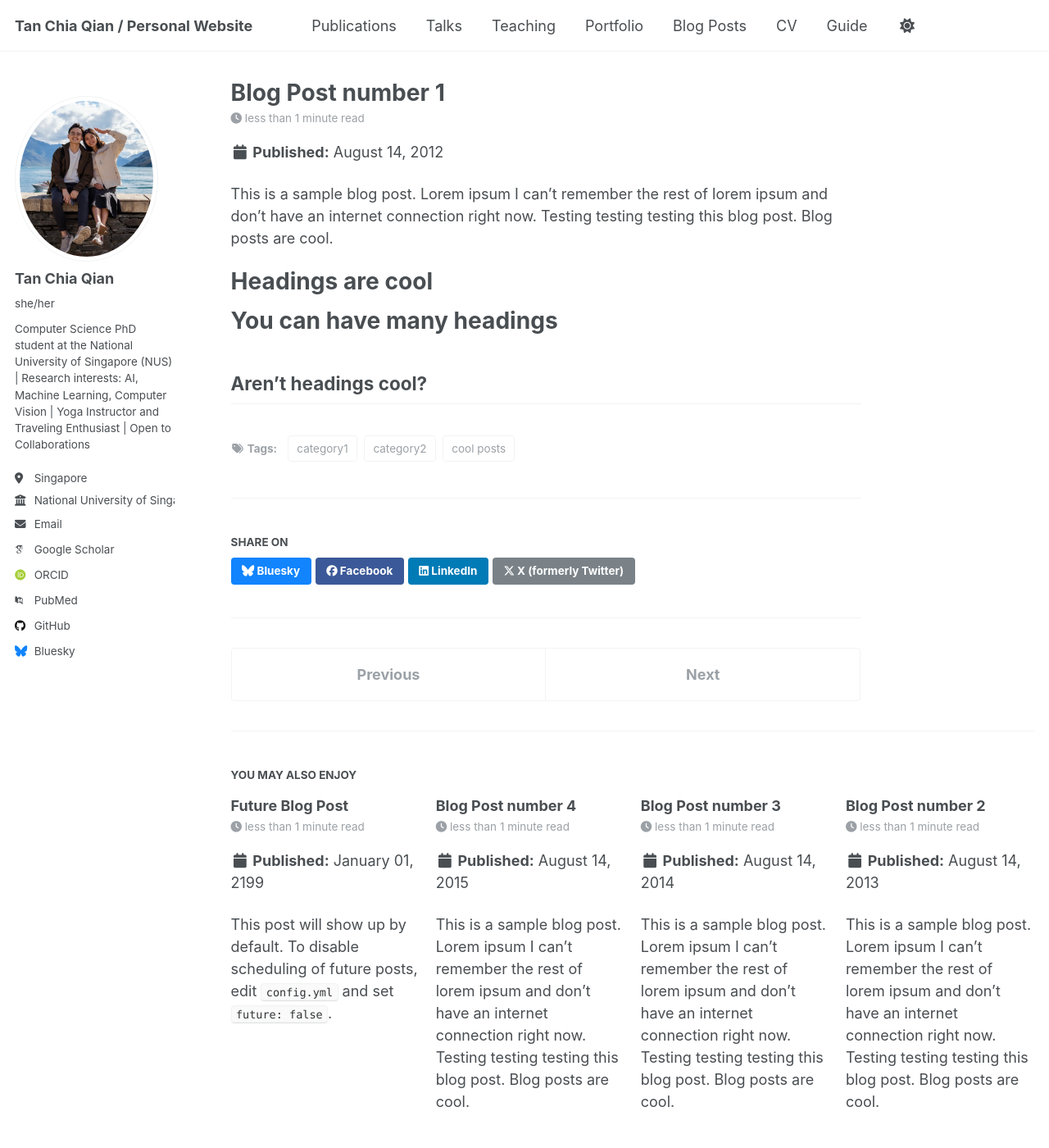
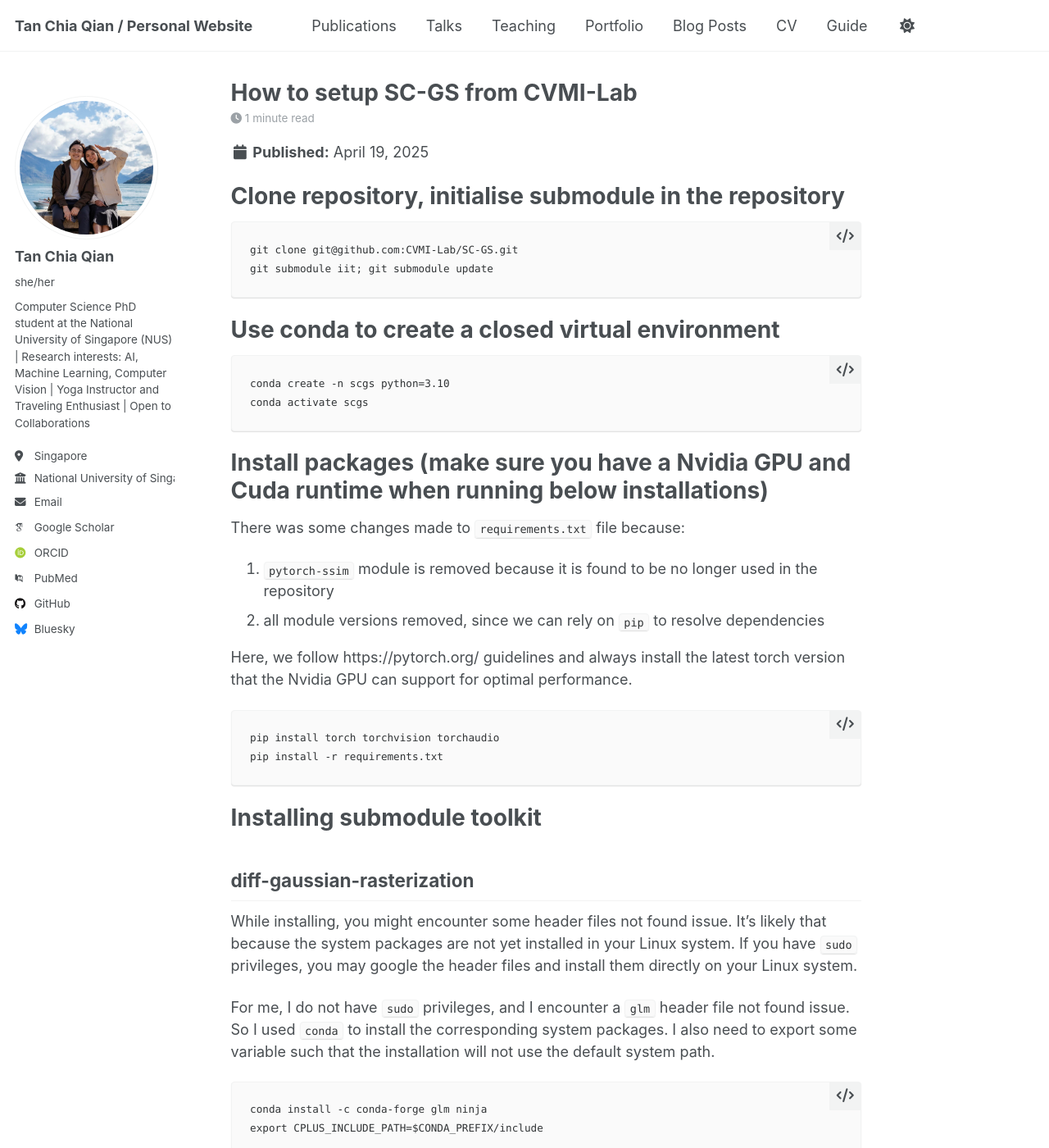
Before and after one commit to TCQian/tcqian.github.io, a Jekyll site: the page built from _posts/2012-08-14-blog-post-1.md, in a window 1280 px wide and 1400 px high. Shown: the whole window at 82% size. Built offline with Jekyll 4.4.1, drawn with Linux system fonts in a browser that asks for light colours; some web fonts are replaced; some of the changed text lies outside the part shown.

Commit message:
add blog post

````diff
--- a/_config.yml
+++ b/_config.yml
@@ -88,7 +88,7 @@ publication_category:
 teaser                   :  # filename of teaser fallback teaser image placed in /images/, .e.g. "500x300.png"
 breadcrumbs              : false # true, false (default)
 words_per_minute         : 160
-future                   : true
+future                   : false
 read_more                : "disabled" # if enabled, adds "Read more" links to excerpts
 talkmap_link             : false      #change to true to add link to talkmap on talks page
 comments:
--- a/_posts/2012-08-14-blog-post-1.md
+++ b/_posts/2012-08-14-blog-post-1.md
@@ -1,20 +1,76 @@
 ---
-title: 'Blog Post number 1'
-date: 2012-08-14
-permalink: /posts/2012/08/blog-post-1/
+title: "How to setup SC-GS from CVMI-Lab"
+date: 2025-04-19
+permalink: /posts/phd/computer-vision/sc-gs
 tags:
-  - cool posts
-  - category1
-  - category2
+  - 3D Gaussian
+  - Computer Vision
 ---
 
-This is a sample blog post. Lorem ipsum I can't remember the rest of lorem ipsum and don't have an internet connection right now. Testing testing testing this blog post. Blog posts are cool.
+# Clone repository, initialise submodule in the repository
 
-Headings are cool
-======
+```
+git clone git@github.com:CVMI-Lab/SC-GS.git
+git submodule iit; git submodule update
+```
 
-You can have many headings
-======
+# Use conda to create a closed virtual environment
 
-Aren't headings cool?
-------
+```
+conda create -n scgs python=3.10
+conda activate scgs
+```
+
+# Install packages (make sure you have a Nvidia GPU and Cuda runtime when running below installations)
+
+There was some changes made to `requirements.txt` file because:
+
+1. `pytorch-ssim` module is removed because it is found to be no longer used in the repository
+1. all module versions removed, since we can rely on `pip` to resolve dependencies
+
+Here, we follow https://pytorch.org/ guidelines and always install the latest torch version that the Nvidia GPU can support for optimal performance.
+
+```
+pip install torch torchvision torchaudio
+pip install -r requirements.txt
+```
+
+# Installing submodule toolkit
+
+## diff-gaussian-rasterization
+
+While installing, you might encounter some header files not found issue. It’s likely that because the system packages are not yet installed in your Linux system. If you have `sudo` privileges, you may google the header files and install them directly on your Linux system.
+
+For me, I do not have `sudo` privileges, and I encounter a `glm` header file not found issue. So I used `conda` to install the corresponding system packages. I also need to export some variable such that the installation will not use the default system path.
+
+```
+conda install -c conda-forge glm ninja
+export CPLUS_INCLUDE_PATH=$CONDA_PREFIX/include
+```
+
+Then, I can install `diff-gaussian-rasterization` successfully.
+
+```
+pip install -e submodules/diff-gaussian-rasterization
+```
+
+## simple-knn
+
+While installing, the error prompt some missing variables:
+
+```
+error: identifier "FLT_MAX" is undefined
+```
+
+To resolve this, you need to include the missing import statement `#include <cfloat>` at the top of these two files:
+
+```
+simple_knn.cu
+spatial.cu
+```
+
+Afterwards, you should be able to install `simple-knn` successfully.
+
+```
+pip install -e submodules/simple-knn
+```
--- a/_posts/2013-08-14-blog-post-2.md
+++ /dev/null
@@ -1,20 +0,0 @@
----
-title: 'Blog Post number 2'
-date: 2013-08-14
-permalink: /posts/2013/08/blog-post-2/
-tags:
-  - cool posts
-  - category1
-  - category2
----
-
-This is a sample blog post. Lorem ipsum I can't remember the rest of lorem ipsum and don't have an internet connection right now. Testing testing testing this blog post. Blog posts are cool.
-
-Headings are cool
-======
-
-You can have many headings
-======
-
-Aren't headings cool?
-------
--- a/_posts/2014-08-14-blog-post-3.md
+++ /dev/null
@@ -1,20 +0,0 @@
----
-title: 'Blog Post number 3'
-date: 2014-08-14
-permalink: /posts/2014/08/blog-post-3/
-tags:
-  - cool posts
-  - category1
-  - category2
----
-
-This is a sample blog post. Lorem ipsum I can't remember the rest of lorem ipsum and don't have an internet connection right now. Testing testing testing this blog post. Blog posts are cool.
-
-Headings are cool
-======
-
-You can have many headings
-======
-
-Aren't headings cool?
-------
````
Also changed, not shown: _pages/about.md (+1 -7 lines), _posts/2015-08-14-blog-post-4.md (deleted, +0 -20 lines), images/profile.png.
